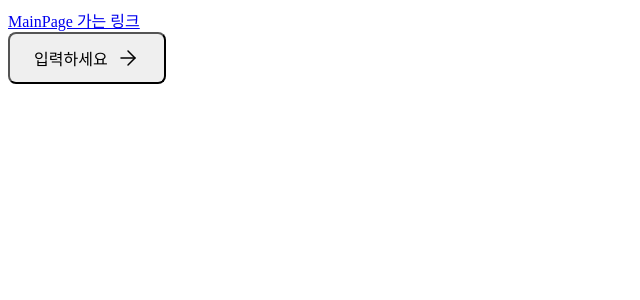
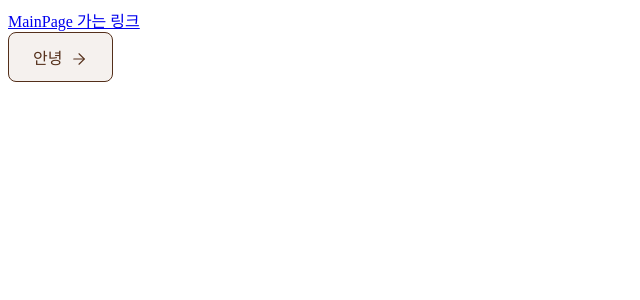
Before and after one commit to Important-is-Great-Youths/openmind, a React (Create React App) app: page /test in a window 1280 px wide. Shown: the top 300 px of the page, without its empty margins (0-640 px from the left). Built offline with nearby package versions, Linux system fonts and the light colour scheme.

Commit message:
fix : 기본버튼 스타일과 비활성화 상태 버튼 스타일 수정

```diff
--- a/src/page-layout/TestPage/TestPage.jsx
+++ b/src/page-layout/TestPage/TestPage.jsx
@@ -5,7 +5,7 @@ export const TestPage = () => {
   return (
     <>
       <Link to="/">MainPage 가는 링크</Link>
-      <ButtonBox text={"입력하세요"} qnaBtn="questionBtn" />
+      <ButtonBox text={"안녕"} qnaBtn="answerBtn" />
     </>
   );
 };
--- a/src/ui/ButtonBox/ButtonBox.jsx
+++ b/src/ui/ButtonBox/ButtonBox.jsx
@@ -1,16 +1,24 @@
 import styles from "./ButtonBox.module.css";
-import { ReactComponent as ArrowRight2 } from "../../icon/icon-arrow-right2.svg";
+import { ReactComponent as ArrowNext } from "../../icon/icon-arrow-next.svg";
 import classNames from "classnames/bind";
 
-export default function ButtonBox({ text, qnaBtn, qnaWidth }) {
-  // const [isLoading, setIsLoading] = useState(false);
+/* 질문 받기 (화살표없음)이 기본 style로 적용됩니다.
+qnaBtn = "answerBtn"  답변하러가기 -> (화살표 있음) 버튼 style이 적용됩니다.
+
+추가 style 적용하려면 아래 클래스명을 추가하세요.
+width 100% : qnaWidth="qnaWidth"
+비활성상태 : qnaInactivate = "qnaInactivate"
+*/
+
+export default function ButtonBox({ text, qnaBtn, qnaWidth, qnaInactivate }) {
   const cx = classNames.bind(styles);
   const cssQnaBtn = qnaBtn;
+
   return (
     <>
-      <button className={cx("qnaBtn", { cssQnaBtn }, { qnaWidth })}>
+      <button className={cx("qnaBtn", cssQnaBtn, qnaWidth, qnaInactivate, { noArrow: !cssQnaBtn })}>
         <span>{text}</span>
-        <ArrowRight2 className={cx("arrowRight2")} />
+        {cssQnaBtn && <ArrowNext className={cx("arrowNext")} />}
       </button>
     </>
   );
--- a/src/ui/ButtonBox/ButtonBox.module.css
+++ b/src/ui/ButtonBox/ButtonBox.module.css
@@ -7,15 +7,12 @@
   gap: 0.5rem;
   font-size: 1rem;
   cursor: pointer;
-}
-
-.questionBtn {
-  border-radius: 2px solid transparent;
+  border: 2px solid transparent;
   background: var(--brown-40, #542f1a);
   color: #fff;
 }
 
-.Answerbtn {
+.qnaBtn.answerBtn {
   border: 1px solid var(--brown-40, #542f1a);
   background: var(--brown-10, #f5f1ee);
   color: #542f1a;
@@ -25,35 +22,63 @@
   width: 100%;
 }
 
-.questionBtn .arrowRight2 {
+.qnaInactivate {
+  border: 2px solid var(--brown-30, #c7bbb5);
+  background: var(--brown-30, #c7bbb5);
+}
+.qnaBtn.answerBtn.qnaInactivate {
+  color: #c7bbb5;
+  border: 1px solid var(--brown-30, #c7bbb5);
+  background: var(--brown-10, #f5f1ee);
+}
+
+.arrowNext {
   width: 18px;
   height: 18px;
   fill: #fff;
   margin-top: 3px;
-  display: none;
 }
 
-.Answerbtn .arrowRight2 {
+.qnaBtn.answerBtn .arrowNext {
   width: 18px;
   height: 18px;
   fill: #542f1a;
   margin-top: 3px;
 }
 
-.questionBtn:hover {
+.qnaBtn.answerBtn.qnaInactivate .arrowNext {
+  fill: #c7bbb5;
+}
+
+.qnaBtn:hover {
   border: 2px solid var(--brown-50, #341909);
 }
 
-.Answerbtn:hover {
+.qnaBtn.answerBtn:hover {
   border: 2px solid var(--brown-40, #542f1a);
 }
 
-.questionBtn:active {
+.qnaBtn:active {
   background: var(--brown-50, #341909);
 }
 
-.Answerbtn:active {
+.qnaBtn.answerBtn:active {
   background: var(--brown-20, #e4d5c9);
+}
+
+.qnaInactivate:hover {
+  border: 2px solid var(--brown-30, #c7bbb5);
+}
+.qnaBtn.answerBtn.qnaInactivate:hover {
+  border: 1px solid var(--brown-30, #c7bbb5);
+}
+
+.qnaInactivate:active {
+  background: var(--brown-30, #c7bbb5);
+}
+
+.qnaBtn.answerBtn.qnaInactivate:active {
+  background: var(--brown-10, #f5f1ee);
 }
 
 @media screen and (max-width: 375px) {
```
Also changed, not shown: src/icon/icon-arrow-next.svg, src/icon/icon-arrow-right2.svg (deleted).
